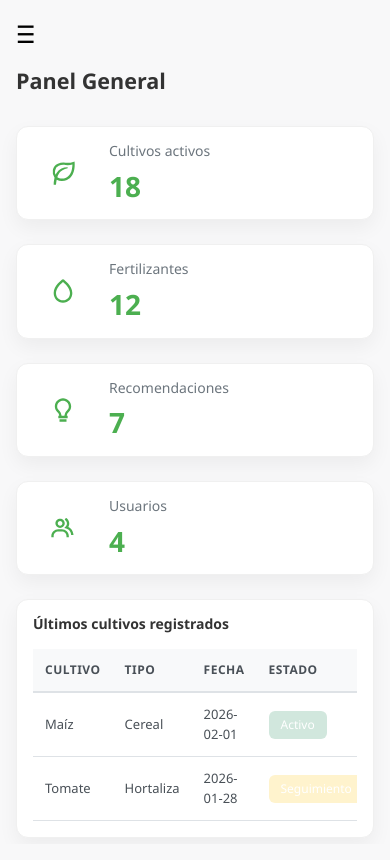
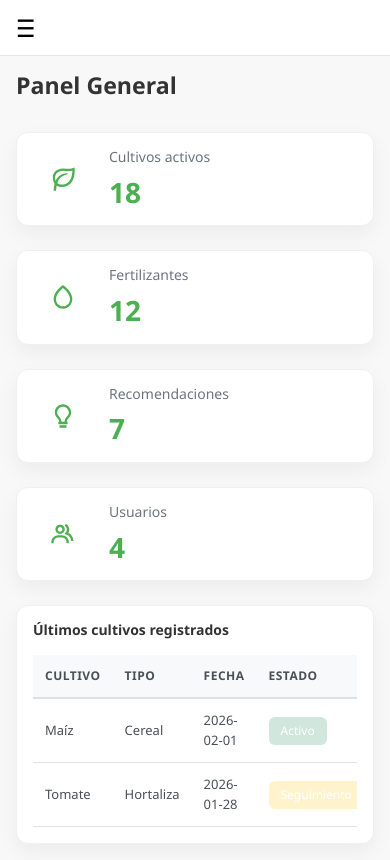
Before and after one commit to hellotaniax/agroamigo-frontend, a React (Create React App) app: page /dashboard in a window 390 px wide. Built offline with nearby package versions, Linux system fonts and the light colour scheme.

Commit message:
Header en AdminLayout

```diff
--- /dev/null
+++ b/src/layouts/AdminLayout/AdminHeader.css
@@ -0,0 +1,28 @@
+.admin-header {
+  height: 56px;
+  background-color: #ffffff;
+  border-bottom: 1px solid #e6e6e6;
+
+  display: flex;
+  align-items: center;
+
+  position: sticky;
+  top: 0;
+  z-index: 1030;
+
+  padding: 0 16px;
+}
+
+/* Botón hamburguesa */
+.mobile-toggle {
+  font-size: 1.5rem;
+  background: none;
+  border: none;
+  cursor: pointer;
+  line-height: 1;
+}
+
+/* Espaciador flexible */
+.header-spacer {
+  flex-grow: 1;
+}
--- /dev/null
+++ b/src/layouts/AdminLayout/AdminHeader.jsx
@@ -0,0 +1,23 @@
+
+import './AdminHeader.css';
+
+export default function AdminHeader({ onMenuClick }) {
+  return (
+    <header className="admin-header d-flex align-items-center px-3">
+      {/* Botón hamburguesa - solo móvil */}
+      <button
+        className="mobile-toggle d-md-none me-3"
+        onClick={onMenuClick}
+        aria-label="Abrir menú"
+      >
+        ☰
+      </button>
+
+      {/* Título o breadcrumbs (opcional por página) */}
+      <div className="header-spacer flex-grow-1" />
+
+      {/* Futuro: usuario / notificaciones */}
+      {/* <UserMenu /> */}
+    </header>
+  );
+}
--- a/src/layouts/AdminLayout/AdminLayout.css
+++ b/src/layouts/AdminLayout/AdminLayout.css
@@ -4,22 +4,19 @@
   background: #F8F8F9;
 }
 
-/* Sidebar fijo, contenido scrolleable */
+/* Columna derecha (header + contenido) */
+.content-area {
+  display: flex;
+  flex-direction: column;
+  flex: 1;
+  min-width: 0;
+}
+
+/* Contenido principal scrolleable */
 .main-content {
   flex: 1;
   padding: 24px;
   overflow-y: auto;
-  height: 100vh;
-}
-
-
-/* Botón hamburguesa */
-.mobile-toggle {
-  font-size: 1.5rem;
-  background: none;
-  border: none;
-  margin-bottom: 16px;
-  cursor: pointer;
 }
 
 /* Overlay móvil */
--- a/src/layouts/AdminLayout/AdminLayout.jsx
+++ b/src/layouts/AdminLayout/AdminLayout.jsx
@@ -1,5 +1,7 @@
+
 import { useState } from 'react';
 import Sidebar from '../../components/Sidebar';
+import AdminHeader from './AdminHeader';
 import './AdminLayout.css';
 
 export default function AdminLayout({ children }) {
@@ -7,24 +9,22 @@ export default function AdminLayout({ children }) {
 
   return (
     <div className="admin-layout d-flex">
+      {/* Sidebar */}
       <Sidebar
         mobileOpen={mobileOpen}
         onClose={() => setMobileOpen(false)}
       />
 
-      <main className="main-content">
-        {/* Botón hamburguesa SOLO móvil */}
-        <button
-          className="mobile-toggle d-md-none"
-          onClick={() => setMobileOpen(true)}
-        >
-          ☰
-        </button>
+      {/* Área principal */}
+      <div className="content-area flex-grow-1">
+        <AdminHeader onMenuClick={() => setMobileOpen(true)} />
 
-        {children}
-      </main>
+        <main className="main-content">
+          {children}
+        </main>
+      </div>
 
-      {/* Overlay */}
+      {/* Overlay móvil */}
       {mobileOpen && (
         <div
           className="sidebar-overlay"
--- a/src/pages/Dashboard/DashboardPage.jsx
+++ b/src/pages/Dashboard/DashboardPage.jsx
@@ -12,7 +12,7 @@ export default function DashboardPage() {
   return (
     <AdminLayout>
       <div className="d-flex justify-content-between align-items-center mb-4">
-        <h4 className="fw-semibold">Panel General</h4>
+        <h3 className="fw-semibold">Panel General</h3>
       </div>
 
       <div className="row g-4 mb-4">
```
